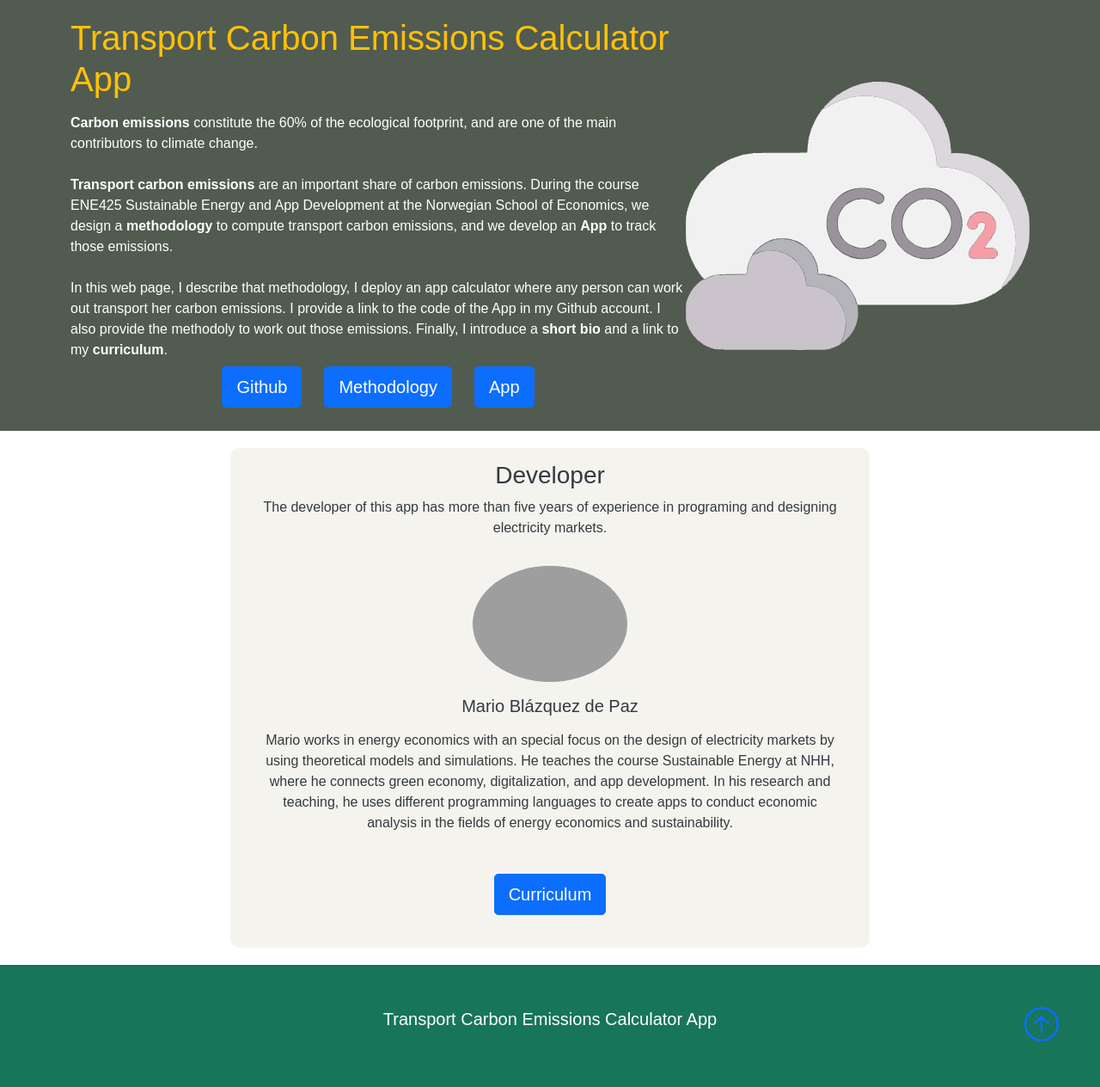
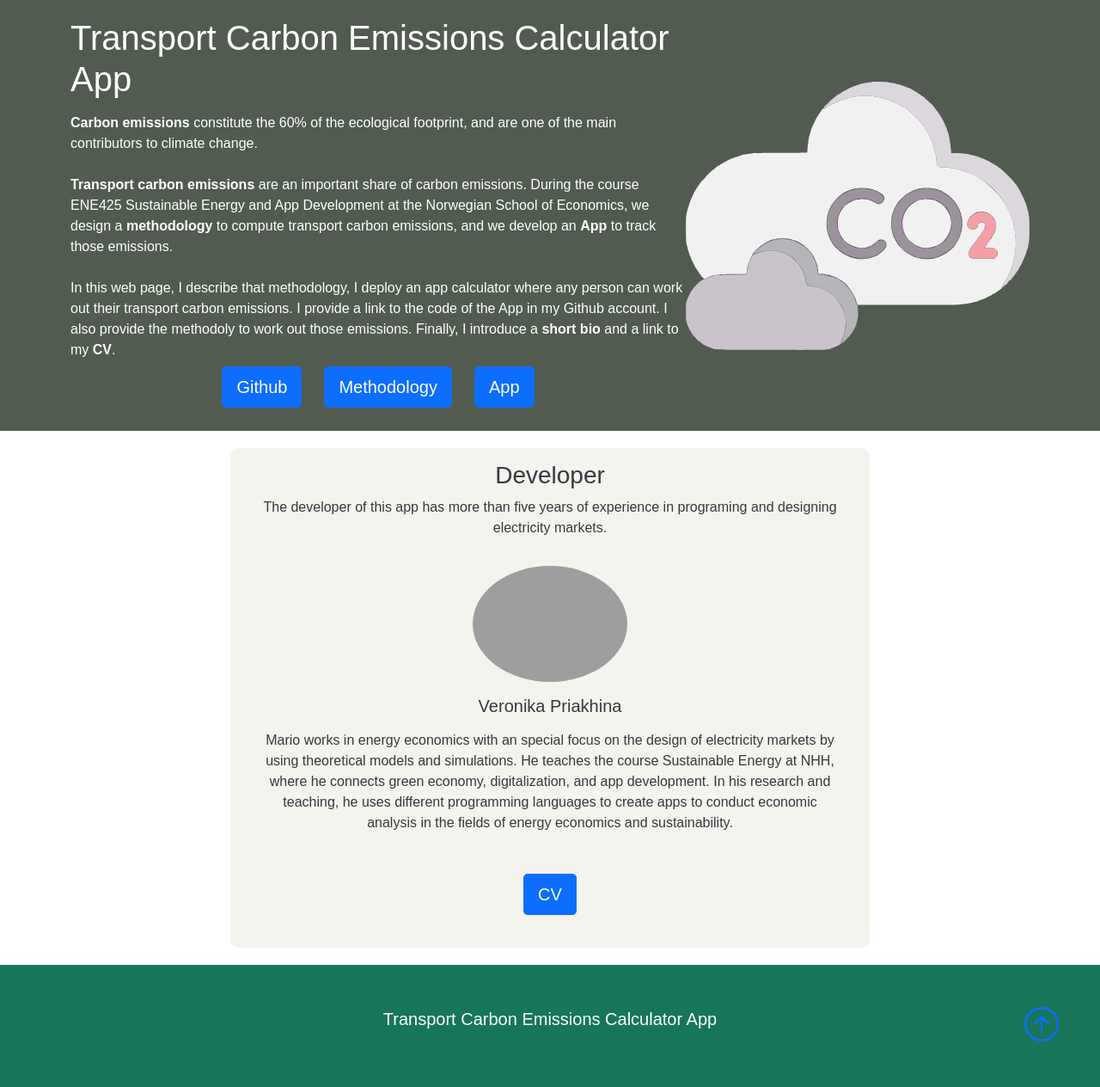
Before and after one commit to VeronikaPriakhina/ENE425-2022-app-Veronika, a Flask app: page / in a window 1280 px wide. Shown: the part 60-1324 px from the top of the page at 86% size. Run offline with Flask 2, Linux system fonts and the light colour scheme; some libraries are stand-ins or nearby versions; grey boxes are pictures that could not be loaded.

Commit message:
Update home.html

```diff
--- a/templates/home.html
+++ b/templates/home.html
@@ -4,7 +4,7 @@
     <section id="home" class="header_carbon">
           <div class="container">
             <div>
-              <h1><span class="text-warning"> Transport Carbon Emissions Calculator App</span></h1>
+              <h1><span class="text-white"> Transport Carbon Emissions Calculator App</span></h1>
                 <strong>Carbon emissions</strong> constitute the 60% of the ecological footprint, and are one of the
                 main contributors to climate change.
                 </br>
@@ -14,12 +14,12 @@
                 compute transport carbon emissions, and we develop an <strong>App</strong> to track those emissions.
                 </br>
                 </br>
-                In this web page, I describe that methodology, I deploy an app calculator where any person can work out transport her carbon emissions.
+                In this web page, I describe that methodology, I deploy an app calculator where any person can work out their transport carbon emissions.
                 I provide a link to the code of the App in my Github account. I also provide the methodoly to work out those emissions.
-                Finally, I introduce a <strong>short bio</strong> and a link to my <strong>curriculum</strong>.
+                Finally, I introduce a <strong>short bio</strong> and a link to my <strong>CV</strong>.
                 <div class="container_buttons_links_header_carbon">
                    <div class="btn">
-                       <a href="#" class="btn btn-primary btn-lg mr-2", style="background-color=#22AA85;">Github</a>
+                       <a href="https://github.com/VeronikaPriakhina/ENE425-2022-app-Veronika" target="_blank" class="btn btn-primary btn-lg mr-2", style="background-color=#22AA85;">Github</a>
                    </div>
                    <div class="btn">
                        <a href="#" class="btn btn-primary btn-lg mr-2", style="background-color=#22AA85;">Methodology</a>
@@ -51,7 +51,7 @@
                              class="rounded-circle w-50 mb-3"
                              alt="", style="max-width: 180px; max-height: 180px"
                         />
-                        <h5 class="card-title mb-3">Mario Blázquez de Paz</h5>
+                        <h5 class="card-title mb-3">Veronika Priakhina</h5>
                         <p class="card-text">Mario works in energy economics with an
                             special focus on the design of electricity markets by using theoretical
                             models and simulations. He teaches the course Sustainable Energy at NHH,
@@ -62,7 +62,7 @@
                         </br>
                         <div class="container_buttons_developer">
                            <div class="btn">
-                               <a href="static/blazquez_cv_2021.pdf"  class="btn btn-primary btn-lg mr-2", style="background-color=#22AA85;">Curriculum</a>
+                               <a href="static/blazquez_cv_2021.pdf"  class="btn btn-primary btn-lg mr-2", style="background-color=#22AA85;">CV</a>
                            </div>
                         </div>
                     </div>
```
